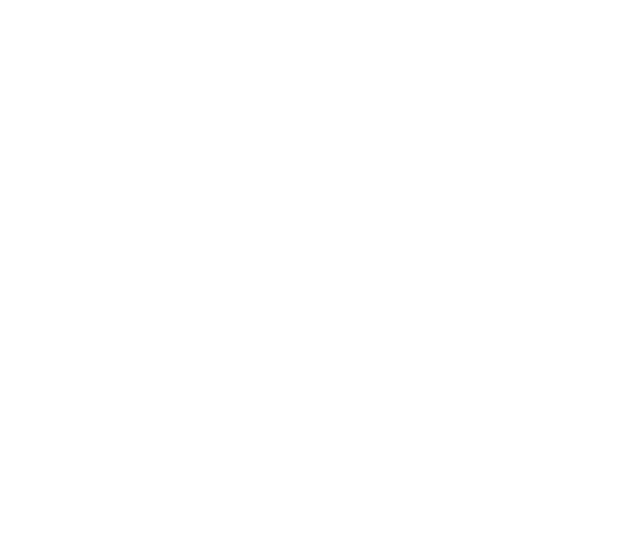
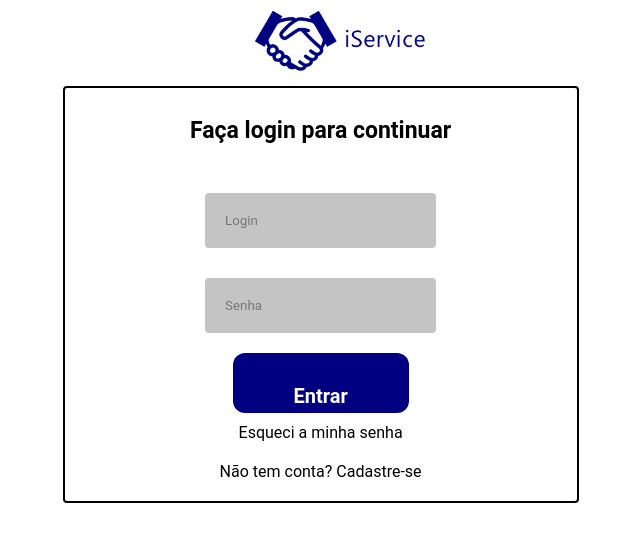
Before and after one commit to alisson-lucas/iService, a React (Create React App) app in the folder frontend/: page /Login in a window 1280 px wide. Shown: the top 542 px of the page, without its empty margins (283-923 px from the left). Built offline with nearby package versions, Linux system fonts and the light colour scheme.

Commit message:
23/05/2021 Julio Jorge, correção da tela de login

```diff
--- a/frontend/src/pages/cadastro/Cadastro.js
+++ b/frontend/src/pages/cadastro/Cadastro.js
@@ -5,7 +5,7 @@
 import api from '../../services/api';
 import './styles.css';
 
-import logoImg from'../../assets/iservice_icon_blue.png';
+import logoImg from '../../assets/iservice_icon_blue.png';
 import celular from '../../assets/celular principal.png';
 import imgFundo from '../../assets/imgFundo.png';
 
@@ -44,8 +44,9 @@
 
   return (
     <>
+      <div className='HomePage'>
         <div className="header">
-            <img src={logoImg} align="left" alt="logo" width="300px"/>
+          <img src={logoImg} align="left" alt="logo" width="300px" />
           <div>
             <a href="" className="btn-text-primary"> Ja tem conta? Entrar</a>
             <a href="" className="btn-primary">Cadastrar</a>
@@ -54,11 +55,11 @@
 
         <div className="CellPrinc">
           <div className="text-container">
-                <h2 className="text-Secondary">Viemos para mudar a forma <br/> de como você divulga o seu <br/>trabalho</h2>
+            <h2 className="text-Secondary">Viemos para mudar a forma <br /> de como você divulga o seu <br />trabalho</h2>
             <p>Entre agora e divulge seu trabalho para quem realmente está procurando o serviço ideal</p>
             <button className="btn-singUp">Começe ja</button>
           </div>
-                <img src={celular} className="imgIph" align="left"/>
+          <img src={celular} className="imgIph" align="left" />
 
         </div>
         <div class="imgFundo">
@@ -73,10 +74,7 @@
             </h2>
           </div>
         </div>
-
-
-
-
+    </div>
   </>
   );
 }
--- a/frontend/src/pages/cadastro/Login.js
+++ b/frontend/src/pages/cadastro/Login.js
@@ -1,36 +1,40 @@
+import logoImg from '../../assets/iservice_icon_blue.png';
+import './styles.css';
 
+export default function Login() {
+    return (
 
-
+        <>
             <div className="logo">
-        <header>
-            <a href="../Home.html"><img src="../Assets/iservice_icon_blue.png" alt="" width="200"></a>
-        </header>
+                <a href="../Home.html"><img src={logoImg} alt="" width="200" /></a>
             </div>
             <div class="mainContainer">
-        <section id="container">
+                <div id="container">
                     <div>
-                <div class="card texto">
+                        <div classname="card texto">
                         </div>
-                <h2 style="color: black;">Faça login para continuar</h2>
-                <div class="card">
-                    <div class="info1">
-                        <div class="info2">
-                            <div class="login">
-                                <input placeholder="Login" type="text">
+                        <h2>Faça login para continuar</h2>
+                        <div classname="card">
+                            <div classname="info1">
+                                <div classname="info2">
+                                    <div classname="login">
+                                        <input placeholder="Login" type="text" />
                                     </div>
-                            <div class="senha">
-                                <input placeholder="Senha" type="password" size="10">
+                                    <div classname="senha">
+                                        <input placeholder="Senha" type="password" />
                                     </div>
                                 </div>
                             </div>
                         </div>
                     </div>
-            <button class="entrarButton">Entrar</button>
-            <a href="">Esqueci a minha senha</a>
-            <a href="">Não tem conta? Cadastre-se</a>
-        </section>
+                    <button className="entrarButton">Entrar</button>
+                    <a href="Remeber">Esqueci a minha senha</a>
+                    <a href="../cadastro1/cadastro1">Não tem conta? Cadastre-se</a>
                 </div>
+            </div>
+        </>
 
-</body>
 
-</html>
+    )
+
+}
--- a/frontend/src/pages/cadastro/styles.css
+++ b/frontend/src/pages/cadastro/styles.css
@@ -1,6 +1,11 @@
 *{
-  font-family: 'Noto Sans', sans-serif;
+  font-family: 'Noto Sans', sans-serif
 }
+
+.HomePage{
+  width: 100%;
+}
+
 .header {
   display: flex;
   flex-direction: row;
--- a/frontend/src/pages/cadastro1/styles1.css
+++ b/frontend/src/pages/cadastro1/styles1.css
@@ -50,6 +50,8 @@
     border: none;
     outline: none;
     background-color: #C4C4C4;
+    margin-bottom: 10px;
+    margin-top: 20px;
   }
 
 
--- a/frontend/src/routes.js
+++ b/frontend/src/routes.js
@@ -4,7 +4,7 @@
 import Home from './pages/cadastro/Cadastro';
 import Servicos from './pages/servicos/Servicos';
 import Cadastro1 from './pages/cadastro1/cadastro1';
-
+import Login from './pages/cadastro/Login';
 export default function Routes() {
     return (
         <BrowserRouter>
@@ -12,6 +12,7 @@
                 <Route path="/" exact component={Home} />
                 <Route path="/servicos"  component={Servicos} />
                 <Route path="/Cadastro1" component={Cadastro1} />
+                <Route path="/Login" component={Login} />
             </Switch>
         </BrowserRouter>
     )
```
Also changed, not shown: 1 other file (tests, documents, lock files or other folders). Lines whose indentation alone changed are shown as unchanged.
